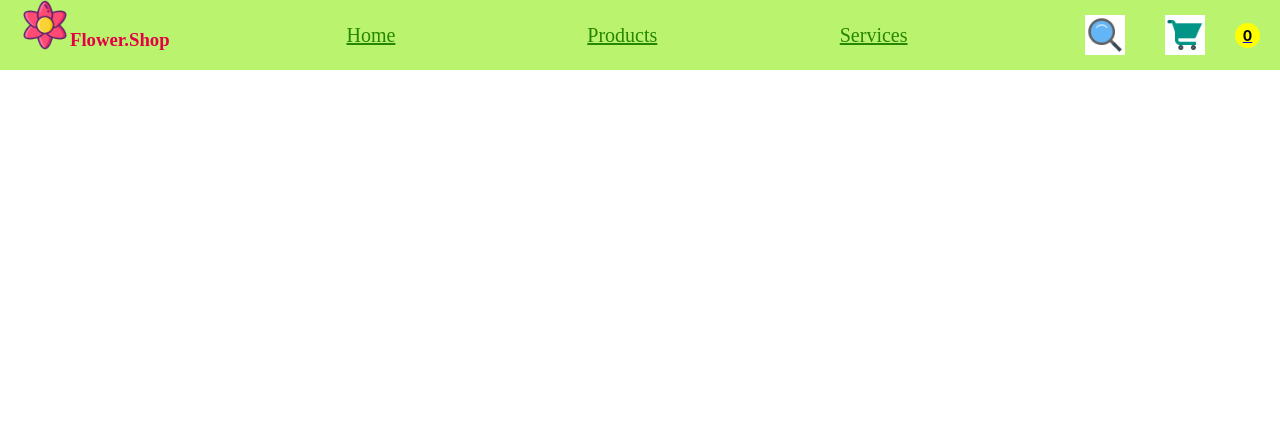
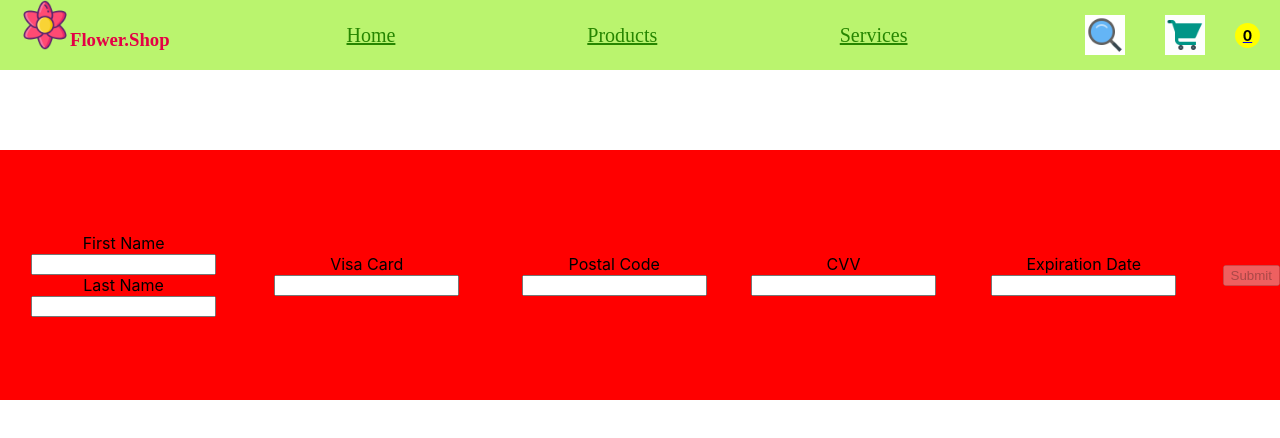
Before and after one commit to kaliloaida/E-commerce, a React (Create React App) app: page /checkout in a window 1280 px wide. Shown: the top 438 px of the page. Built offline with nearby package versions, Linux system fonts and the light colour scheme.

Commit message:
make-payment-style

```diff
--- a/src/components/pages/checkout/Checkout.jsx
+++ b/src/components/pages/checkout/Checkout.jsx
@@ -1,14 +1,203 @@
-import React from 'react'
-import styled from 'styled-components'
+import {
+  visaCardRegex,
+  validNameRegex,
+  postalCodeRegex,
+  CVVRegex,
+  ExpirationDateRegex,
+} from "../../../utils/helpers/regex";
+import useInput from "../../../hooks/useInput";
+import styled from "styled-components";
+import { createGlobalStyle } from "styled-components";
 
-const CardForm = styled.form`
-    background-color:red;
-`
+export const GlobalStyle = createGlobalStyle`
+  body{
+    background-image: url("https://abrakadabra.fun/uploads/posts/2021-12/1639968521_1-abrakadabra-fun-p-fon-dlya-prezentatsii-psikhologa-1.jpg") no-repeat top center;
+  width: 100%;
+  height: 100vh;
+  background-size: cover;
+  }
+`;
 
 const Checkout = () => {
+  const firstName = useInput(validNameRegex);
+  const lastName = useInput(validNameRegex);
+  const visaCard = useInput(visaCardRegex);
+  const postalCode = useInput(postalCodeRegex);
+  const CVV = useInput(CVVRegex);
+  const ExpirationDate = useInput(ExpirationDateRegex);
+
+  let formIsValid = false;
+  formIsValid =
+    firstName.inputValidRegex &&
+    lastName.inputValidRegex &&
+    visaCard.inputValidRegex &&
+    postalCode.inputValidRegex &&
+    CVV.inputValidRegex &&
+    ExpirationDate.inputValidRegex;
+  const error = {
+    firstNameError: "",
+    lastNameError: "",
+    visaCardError: "",
+    postalCode: "",
+    CVV: "",
+    ExpirationDate: "",
+  };
+  if (firstName.nameInputIsValid) {
+    error.firstName = "Enter your Firstname";
+  } else if (firstName.validateRejex) {
+    error.firstName = "Firstname must not contain numbers";
+  }
+  if (lastName.nameInputIsValid) {
+    error.lastName = "Enter your Lastname";
+  } else if (lastName.validateRejex) {
+    error.lastName = "LastName must not contain numbers";
+  }
+  if (visaCard.nameInputIsValid) {
+    error.visaCard = "Enter your visaCard ";
+  } else if (visaCard.validateRejex) {
+    error.visaCard = "visaCard number must not be empty";
+  }
+  if (postalCode.nameInputIsValid) {
+    error.postalCode = "Enter your postalCode ";
+  } else if (postalCode.validateRejex) {
+    error.postalCode = "postalCode number must not be empty";
+  }
+  if (CVV.nameInputIsValid) {
+    error.CVV = "Enter your CVV ";
+  } else if (CVV.validateRejex) {
+    error.CVV = "CVV number must not be empty";
+  }
+  if (ExpirationDate.nameInputIsValid) {
+    error.ExpirationDate = "Enter your ExpirationDate ";
+  } else if (ExpirationDate.validateRejex) {
+    error.ExpirationDate = "ExpirationDate number must not be empty";
+  }
+  let firstNameInputClasses =
+    firstName.nameInputIsValid || firstName.validateRejex
+      ? "form-control invalid"
+      : "form-control";
+  let lastNameInputClasses =
+    lastName.nameInputIsValid || lastName.validateRejex
+      ? "form-control invalid"
+      : "form-control";
+  let visaCardInputClasses =
+    visaCard.nameInputIsValid || visaCard.validateRejex
+      ? "form-control invalid"
+      : "form-control";
+  let postalCardInputClasses =
+    postalCode.nameInputIsValid || postalCode.validateRejex
+      ? "form-control invalid"
+      : "form-control";
+  let CVVInputClasses =
+    CVV.nameInputIsValid || CVV.validateRejex
+      ? "form-control invalid"
+      : "form-control";
+  let ExpirationDateInputClasses =
+    ExpirationDate.nameInputIsValid || ExpirationDate.validateRejex
+      ? "form-control invalid"
+      : "form-control";
+
+  const formSubmitHandler = (event) => {
+    event.preventDefault();
+    firstName.onClear();
+    lastName.onClear();
+    visaCard.onClear();
+    postalCode.onClear();
+    CVV.onClear();
+    ExpirationDate.onClear();
+  };
+
   return (
-    <CardForm>Hello</CardForm>
-    )
-}
+    <>
+    <GlobalStyle/>
+      <Form onSubmit={formSubmitHandler}>
+        <div className="control-group">
+          <div className={firstNameInputClasses}>
+            {console.log(firstName)}
+            <label htmlFor="Firstname">First Name</label>
+            <input
+              value={firstName.values}
+              type="text"
+              id="Firstname"
+              onBlur={firstName.onBlur}
+              onChange={firstName.onChange}
+            />
+            {error.firstName && <p>{error.firstName}</p>}
+          </div>
 
-export default Checkout
+          <div className={lastNameInputClasses}>
+            <label htmlFor="Lastname">Last Name</label>
+            <input
+              value={lastName.values}
+              type="text"
+              id="Lastname"
+              onBlur={lastName.onBlur}
+              onChange={lastName.onChange}
+            />
+            {error.lastName && <p>{error.lastName}</p>}
+          </div>
+        </div>
+        <div className={visaCardInputClasses}>
+          <label htmlFor="visaCard">Visa Card</label>
+          <input
+            value={visaCard.values}
+            type="text"
+            id="visaCard"
+            onBlur={visaCard.onBlur}
+            onChange={visaCard.onChange}
+          />
+          {error.postalCode && <p>{error.postalCode}</p>}
+        </div>
+        <div className={postalCardInputClasses}>
+          <label htmlFor="postalCode">Postal Code</label>
+          <input
+            value={postalCode.values}
+            type="text"
+            id="postalCode"
+            onBlur={postalCode.onBlur}
+            onChange={postalCode.onChange}
+          />
+          {error.postalCode && <p>{error.postalCode}</p>}
+        </div>
+        <div className={CVVInputClasses}>
+          <label htmlFor="CVV">CVV</label>
+          <input
+            value={CVV.values}
+            type="text"
+            id="CVV"
+            onBlur={CVV.onBlur}
+            onChange={CVV.onChange}
+          />
+          {error.CVV && <p>{error.CVV}</p>}
+        </div>
+        <div className={ExpirationDateInputClasses}>
+          <label htmlFor="ExpirationDate">Expiration Date</label>
+          <input
+            value={ExpirationDate.values}
+            type="text"
+            id="ExpirationDate"
+            onBlur={ExpirationDate.onBlur}
+            onChange={ExpirationDate.onChange}
+          />
+          {error.ExpirationDate && <p>{error.ExpirationDate}</p>}
+        </div>
+        <div className="form-actions">
+          <button disabled={!formIsValid}>Submit</button>
+        </div>
+      </Form>
+    </>
+  );
+};
+
+export default Checkout;
+
+const Form = styled.form`
+  top: 150px;
+  position: absolute;
+
+  background-color: red;
+  height: 250px;
+  display: flex;
+  align-items: center;
+
+`;
--- a/src/store/cartSlice.js
+++ b/src/store/cartSlice.js
@@ -4,10 +4,11 @@ const initialState = {
   cartItems: localStorage.getItem("cartItems")
     ? JSON.parse(localStorage.getItem("cartItems"))
     : [],
-  cartTotalQuantity: 0,
+  cartTotalQuantity: localStorage.getItem("cartTotalQuantity")
+    ? JSON.parse(localStorage.getItem("cartTotalQuantity"))
+    : 0,
   cartTotalAmount: 0,
-  isCheckout:false,
-
+  isCheckout: false,
 };
 
 const cartSlice = createSlice({
@@ -29,6 +30,11 @@ const cartSlice = createSlice({
         state.cartItems.push(tempProductItem);
       }
       localStorage.setItem("cartItems", JSON.stringify(state.cartItems));
+      state.cartTotalQuantity = state.cartTotalQuantity + 1;
+      localStorage.setItem(
+        "cartTotalQuantity",
+        JSON.stringify(state.cartTotalQuantity)
+      );
     },
     decreaseCart(state, action) {
       const itemIndex = state.cartItems.findIndex(
@@ -37,8 +43,6 @@ const cartSlice = createSlice({
 
       if (state.cartItems[itemIndex].cartQuantity > 1) {
         state.cartItems[itemIndex].cartQuantity -= 1;
-
-
       } else if (state.cartItems[itemIndex].cartQuantity === 1) {
         const nextCartItems = state.cartItems.filter(
           (item) => item.id !== action.payload.id
@@ -86,14 +90,19 @@ const cartSlice = createSlice({
       state.cartItems = [];
       localStorage.setItem("cartItems", JSON.stringify(state.cartItems));
     },
-    checkOut(state){
-      state.isCheckout= true
-    }
-
+    checkOut(state) {
+      state.isCheckout = true;
+    },
   },
 });
 
-export const { addToCart, decreaseCart, removeFromCart, getTotals, clearCart,checkOut} =
-  cartSlice.actions;
+export const {
+  addToCart,
+  decreaseCart,
+  removeFromCart,
+  getTotals,
+  clearCart,
+  checkOut,
+} = cartSlice.actions;
 
 export default cartSlice.reducer;
--- /dev/null
+++ b/src/utils/helpers/regex.js
@@ -0,0 +1,5 @@
+export const visaCardRegex = /^4[0-9]{12}(?:[0-9]{3})?$/;
+export const postalCodeRegex =/^\\d{5}$/;
+export const CVVRegex = /[0-9]{3}/;
+export const ExpirationDateRegex=/^(0[1-9]|1[0-2])\/?([0-9]{4}|[0-9]{2})$/;
+export const validNameRegex= /^[a-zA-Z ]+$/;
```
Also changed, not shown: package.json (+11 -0 lines), src/components/pages/basket/Basket.jsx (+2 -6 lines), src/utils/helpers/icons.js (deleted, +0 -7 lines), .eslintrc.json (added), src/hooks/useInput.js (renamed from src/utils/hooks/useInput.js), 2 other files (tests, documents, lock files or other folders).
